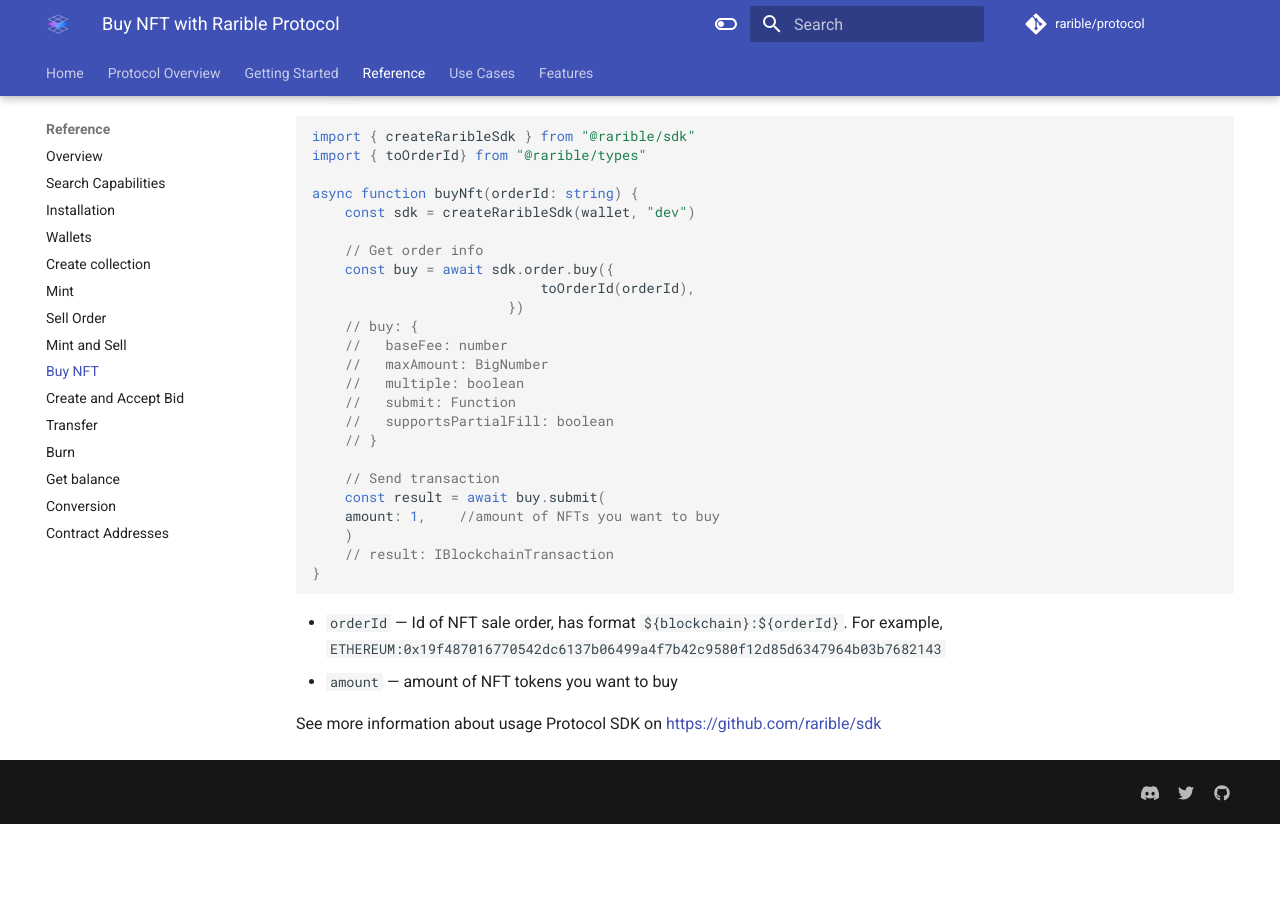
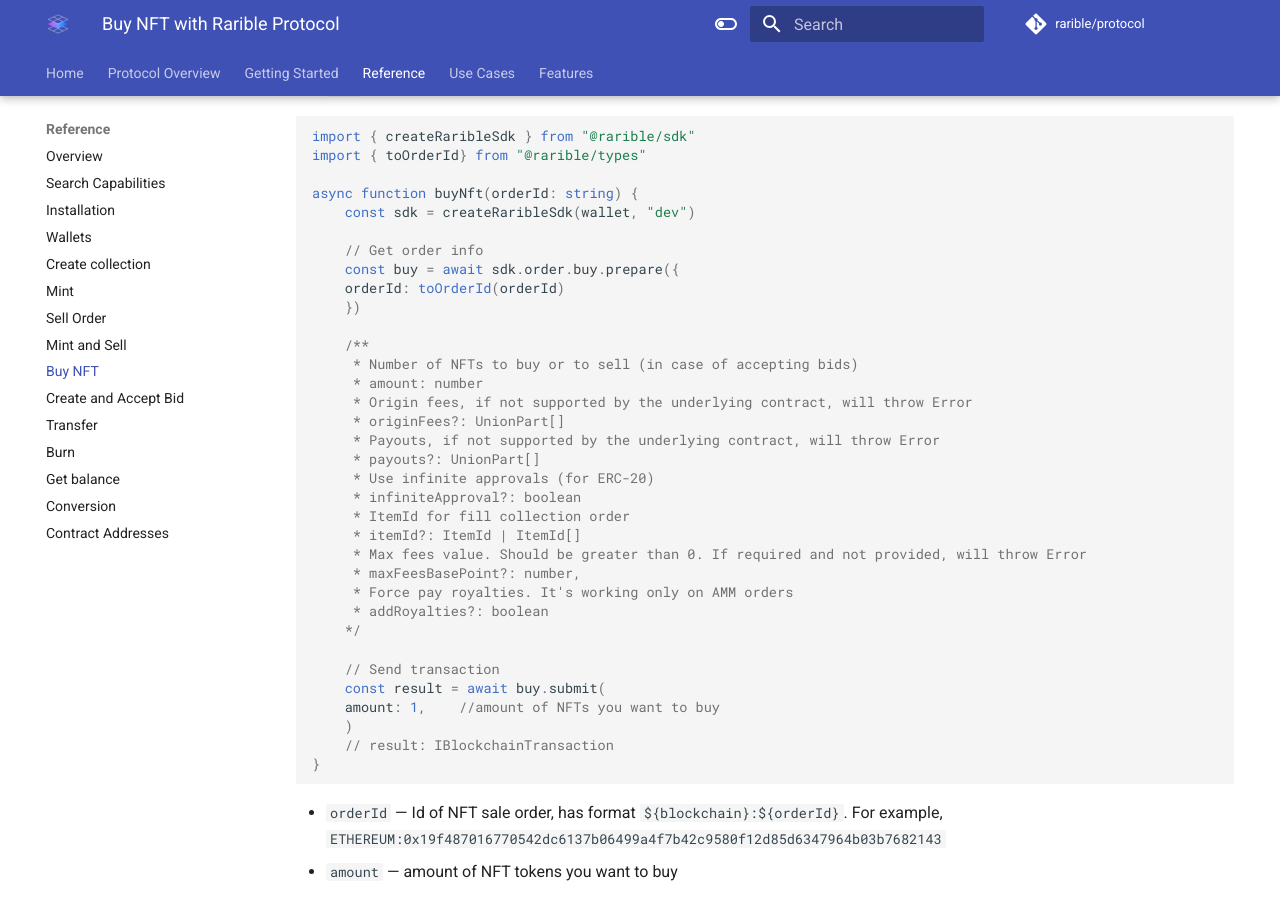
Before and after one commit to rarible/protocol, an MkDocs documentation site: the page built from docs/reference/buy.md, in a window 1280 px wide and 900 px high, scrolled down 401 px. Built offline with MkDocs 1.6.1 and Material for MkDocs 9.7.7, drawn with Linux system fonts in a browser that asks for light colours; comment, search, counter and statistics services are not loaded; before the commit the page ends 1225 px from its top, so only the background shows below that.

Commit message:
"type: docs"

```diff
--- a/docs/reference/buy.md
+++ b/docs/reference/buy.md
@@ -25,16 +25,26 @@
     const sdk = createRaribleSdk(wallet, "dev")
 
     // Get order info
-    const buy = await sdk.order.buy({
-							toOrderId(orderId),
-						})
-    // buy: {
-    //   baseFee: number
-    //   maxAmount: BigNumber
-    //   multiple: boolean
-    //   submit: Function
-    //   supportsPartialFill: boolean
-    // }
+    const buy = await sdk.order.buy.prepare({
+    orderId: toOrderId(orderId)
+    })
+
+    /**
+     * Number of NFTs to buy or to sell (in case of accepting bids)
+     * amount: number
+     * Origin fees, if not supported by the underlying contract, will throw Error
+     * originFees?: UnionPart[]
+     * Payouts, if not supported by the underlying contract, will throw Error
+     * payouts?: UnionPart[]
+     * Use infinite approvals (for ERC-20)
+     * infiniteApproval?: boolean
+     * ItemId for fill collection order
+     * itemId?: ItemId | ItemId[]
+     * Max fees value. Should be greater than 0. If required and not provided, will throw Error
+     * maxFeesBasePoint?: number,
+     * Force pay royalties. It's working only on AMM orders
+     * addRoyalties?: boolean
+    */
 
     // Send transaction
     const result = await buy.submit(
```
